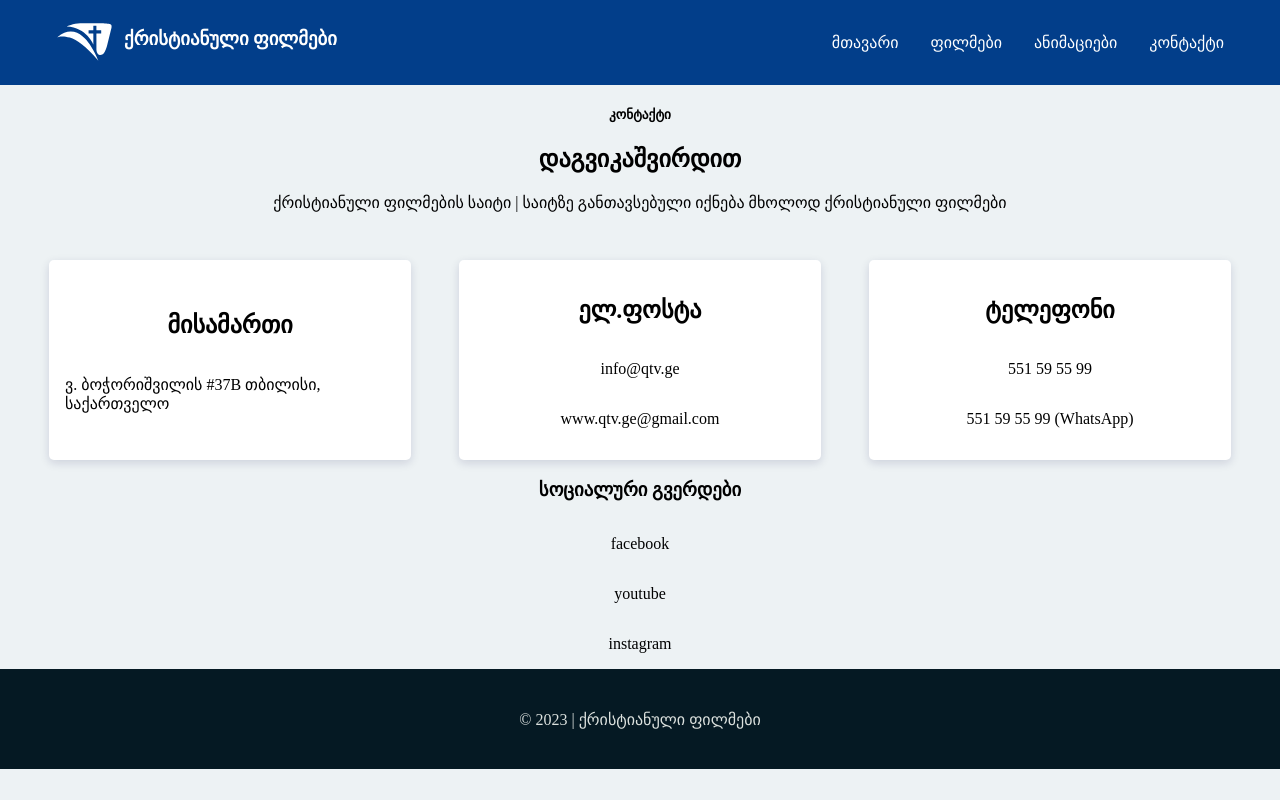
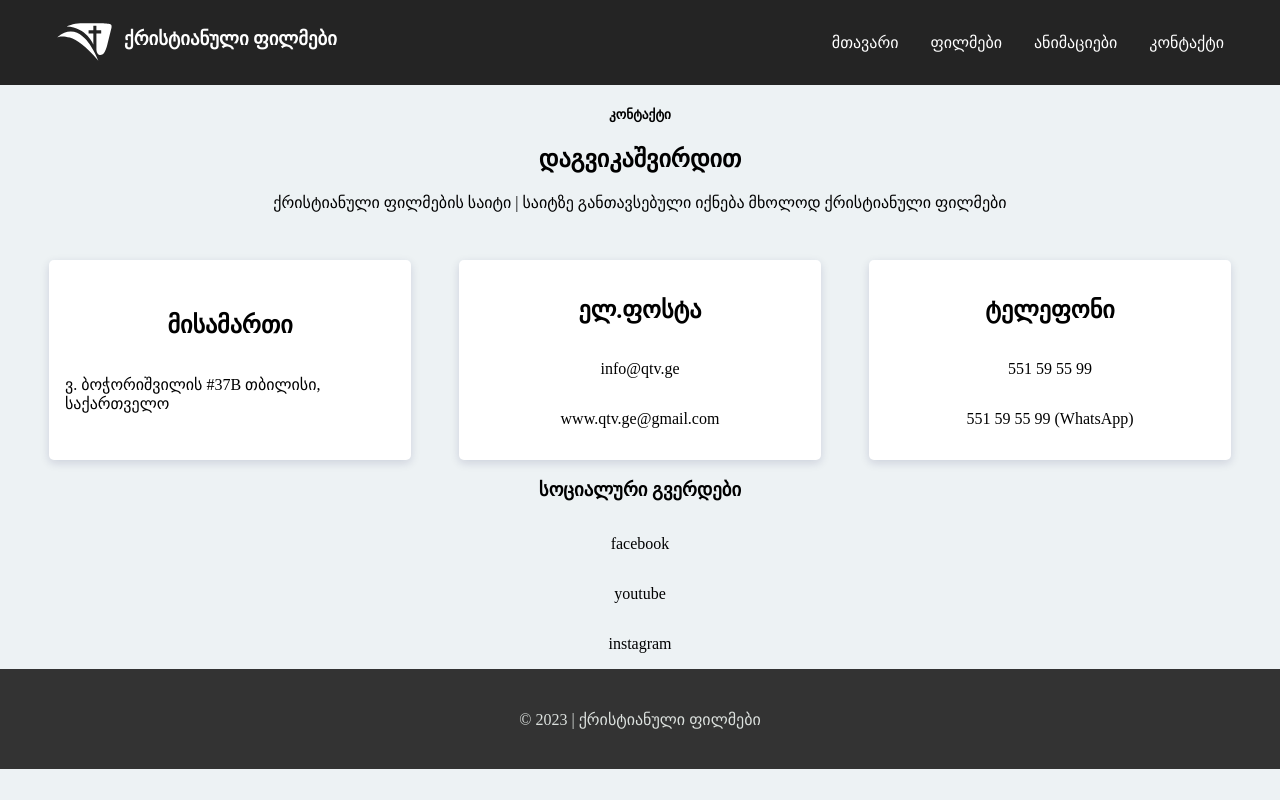
Before and after one commit to Dachi-Papashvili88/qtv-movies, a React (Vite) app: page /contact in a window 1280 px wide. Built offline with nearby package versions, Linux system fonts and the light colour scheme.

Commit message:
updated colors

```diff
--- a/index.html
+++ b/index.html
@@ -2,7 +2,7 @@
 <html lang="en">
   <head>
     <meta charset="UTF-8" />
-    <link rel="icon" type="image/svg+xml" href="./logo.png" />
+    <link className="icon" rel="icon" type="image/svg+xml" href="./QTV Logo.svg"/>
     <meta name="viewport" content="width=device-width, initial-scale=1.0" />
     <title>ქრისტიანული ფილმები</title>
   </head>
--- a/src/components/Footer.jsx
+++ b/src/components/Footer.jsx
@@ -10,7 +10,7 @@ const Footer = () => {
     )
 }
 const Wrapper = styled.div `
-background-color: var(--clr-footer);
+background-color: var(--clr-primary-lighter);
 height: 100px;
 color: #dce1de;
 display: flex;
--- a/src/components/Navbar.jsx
+++ b/src/components/Navbar.jsx
@@ -30,8 +30,7 @@ const Navbar = () => {
 };
 
 const NavbarContainer = styled.nav`
-  background-color: var(--clr-header);
-  color: white;
+  background-color: var(--clr-primary-default);
   padding: 1rem;
   display: flex;
   justify-content: space-between;
@@ -55,20 +54,19 @@ const NavbarContainer = styled.nav`
   }
 
   a {
-    color: white;
+    color: var(--be-text);
     text-decoration: none;
   }
 
   .logos-text {
     hover: none;
     text-decoration: none;
-    color: white;
+    color: var(--be-text);
     margin-left: 0.6em;
     margin-top: 0.65em;
   }
 
   a:hover {
-    color: #ffffff;
     border-bottom: 1.5px solid white;
   }
 `;
--- a/src/index.css
+++ b/src/index.css
@@ -1,5 +1,4 @@
 @import url("https://fonts.googleapis.com/css2?family=Noto+Sans+Georgian:wght@100;200;300;400;500;600;700;800;900&display=swap");
-
 
 /*
 ===============
@@ -8,11 +7,20 @@ Variables
 */
 
 body {
-   background-color: #edf2f4;
-   margin: 0;
+  background-color: #edf2f4;
+  margin: 0;
 }
 
 :root {
-   --clr-header: #023e8a;
-   --clr-footer: #051923;
+  --clr-primary-default: #242424;
+  --clr-primary-lighter: #333333;
+  --clr-primary-darker: #1e1e1e;
+  --be-background: #1D1D1E;
+  --be-text: #fff;
+  --be-link: #c5cae9;
+  --be-hover: rgba(255, 255, 255, 0.04)
 }
+
+.icon {
+   color: var(--clr-primary-darker)
+}
```
